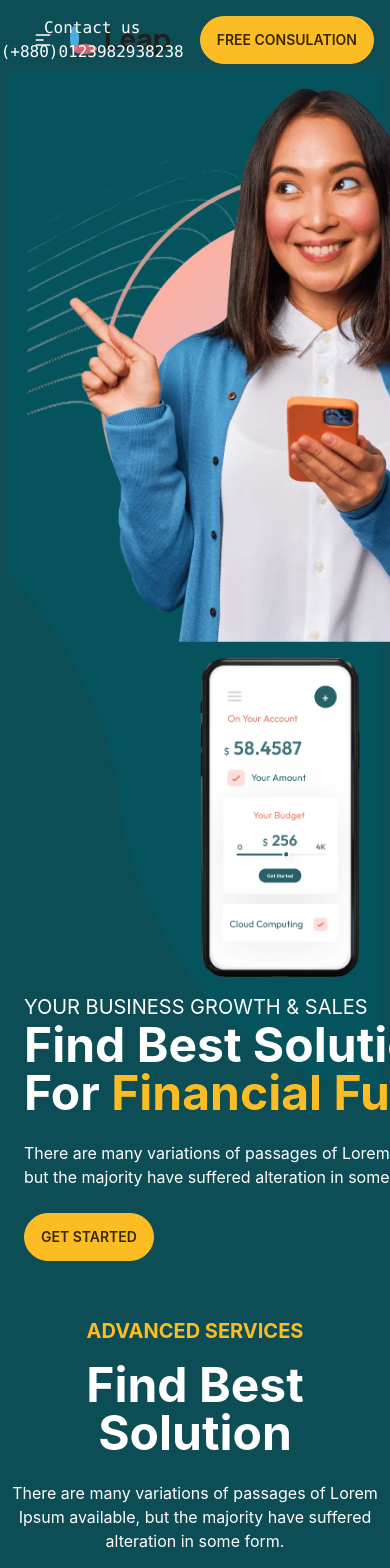
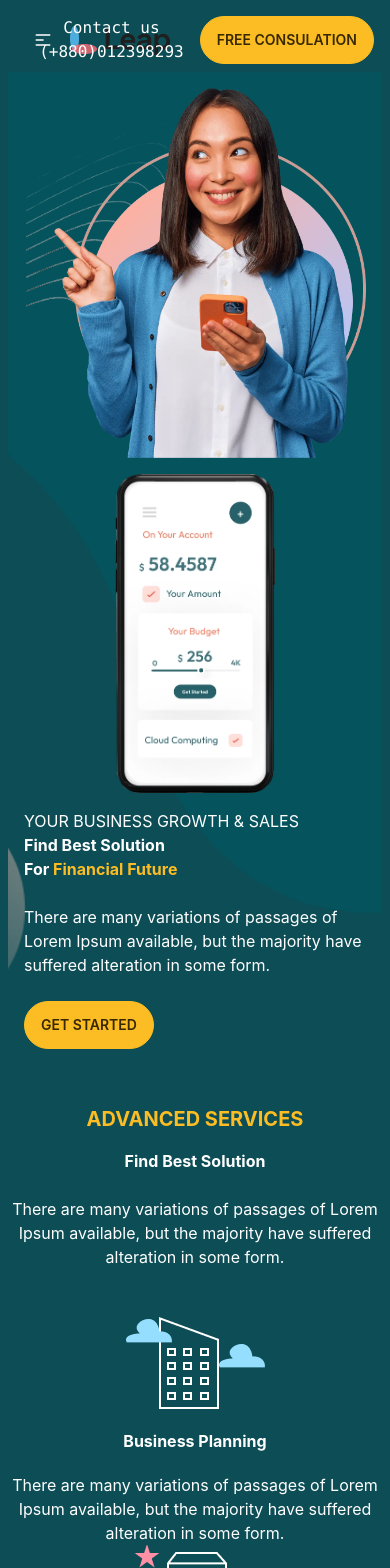
Before and after one commit to habulCoderJohnny/leap-advisor-app, a React (Create React App) app: page / in a window 390 px wide. Shown: the top 1568 px of the page. Built offline with nearby package versions, Linux system fonts and the light colour scheme.

Commit message:
try to some responsive

```diff
--- a/src/component/Home/AdvanceServices.js
+++ b/src/component/Home/AdvanceServices.js
@@ -15,23 +15,23 @@ const AdvanceServices = () => {
     return (
         <div className='mt-10' >
             <h1 className="text-xl text-warning font-bold mb-4">ADVANCED SERVICES</h1>
-            <h1 className="text-5xl font-bold">
+            <h1 className="lg:text-5xl font-bold">
                 Find Best Solution </h1>
             <p className="py-6">There are many variations of passages of Lorem Ipsum available, but the majority have suffered alteration in some form.</p>
 
             <div data-aos="zoom-in-up" data-aos-delay="300" className='grid grid-cols-1  lg:grid-cols-3 my-6'>
 
 
-                <div  >
+                <div>
                     <img className='mx-auto' src={cloudBuilding} />
-                    <h1 className="text-3xl font-bold py-5">Business Planning</h1>
+                    <h1 className="lg:text-3xl font-bold py-5">Business Planning</h1>
                     <p>There are many variations of passages of Lorem Ipsum available, but the majority have suffered alteration in some form.</p>
                 </div>
 
 
                 <div>
                     <img className='mx-auto' src={star} />
-                    <h1 className="text-3xl font-bold py-5">Financial Planning</h1>
+                    <h1 className="lg:text-3xl font-bold py-5">Financial Planning</h1>
                     <p>There are many variations of passages of Lorem Ipsum available, but the majority have suffered alteration in some form.</p>
                 </div>
 
--- a/src/component/Home/Banner.js
+++ b/src/component/Home/Banner.js
@@ -15,14 +15,16 @@ const Banner = () => {
     return (
         <div style={{ backgroundImage: `url(${bannerbg})` }} className="hero min-h-screen">
   <div className="hero-content flex-col lg:flex-row-reverse">
-    <img data-aos="zoom-in-up"  data-aos-delay="300"  src={bannerWomen} className="max-w-lg rounded-lg" />
+    <img data-aos="zoom-in-up"  data-aos-delay="300"  src={bannerWomen} className="w-full max-w-xl rounded-lg" />
     <img src={banerphone} className="max-w-sm rounded-sm w-40" />
     <div   data-aos="zoom-in-down" data-aos-offset="200"
     data-aos-delay="300" className='text-left'>
-      <h1 className="text-xl">YOUR BUSINESS GROWTH & SALES</h1>
-      <h1 className="text-5xl font-bold">
+
+      <h1 className="lg:text-xl">YOUR BUSINESS GROWTH & SALES</h1>
+
+      <h1 className="lg:text-5xl font-bold">
 Find Best Solution <br /> For
-      <span className='text-5xl font-bold text-warning'> Financial Future</span>
+      <span className='lg:text-5xl font-bold text-warning'> Financial Future</span>
       </h1>
       <p className="py-6">There are many variations of passages of Lorem Ipsum available, but the majority have suffered alteration in some form.</p>
       <CustomButton></CustomButton>
--- a/src/component/Home/Business.js
+++ b/src/component/Home/Business.js
@@ -21,7 +21,7 @@ const Business = () => {
 
         <div className='text-left' data-aos="fade-right" data-aos-delay="300"  >
           <h1 className="text-xl text-warning font-bold mb-4">GROWING ONLINE</h1>
-          <h1 className="text-5xl text-black font-bold">
+          <h1 className="lg:text-5xl text-black font-bold">
             Steps To Build A<br />  <span className='underline decoration-wavy decoration-warning'>Successful</span> Business & Digital Product
           </h1>
 
--- a/src/component/Home/BusinessGrowup.js
+++ b/src/component/Home/BusinessGrowup.js
@@ -20,8 +20,8 @@ const BusinessGrowup = () => {
     </div>
     <div data-aos="fade-right" data-aos-delay="300"  className='text-left  px-6'>
     <h1 className="text-xl text-warning font-bold mb-4">YOUR BUSINESS GROWTH</h1>
-    <h1 className="text-5xl text-black font-bold">
-    Financial Solutions To <br /> Grownup <span className='underline decoration-wavy decoration-warning'>Your Business</span>
+    <h1 className="lg:text-5xl text-black font-bold">
+    Financial Solutions To <br /> Grownup <span className='underline decoration-warning'>Your Business</span>
     </h1>
     <p className="py-6 text-black">There are many variations of passages of Lorem Ipsum available, but the majority have suffered alteration in some form.</p>
 
@@ -30,22 +30,17 @@ const BusinessGrowup = () => {
     <div className="stats stats-vertical lg:stats-horizontal shadow">
 
   <div className="stat">
-    <div className="text-5xl font-bold text-warning">254+</div>
+    <div className="lg:text-5xl font-bold text-warning">254+</div>
     <div className="text-3xl text-black font-bold">Projects Completed</div>
     <p className="py-6">There are many variations of passages of Lorem Ipsum available, but the majority have suffered alteration in some form.</p>
   </div>
 
   <div className="stat">
-    <div className="text-5xl font-bold text-warning">98%</div>
+    <div className="lg:text-5xl font-bold text-warning">98%</div>
     <div className="text-3xl text-black font-bold">Positive Feedback</div>
     <p className="py-6">There are many variations of passages of Lorem Ipsum available, but the majority have suffered alteration in some form.</p>
   </div>
   </div>
-
-
-
-
-
     </div>
   </div>
 </div>
--- a/src/component/Home/CustomerSection.js
+++ b/src/component/Home/CustomerSection.js
@@ -15,7 +15,7 @@ const CustomerSection = () => {
             <div className="hero min-h-screen bg-white" style={{ backgroundImage: `url(${sectionBg})` }} >
   <div  className="hero-content flex-col lg:flex-row">
     <div  data-aos="fade-left"  data-aos-delay="200"  className='w-50'>
-    <img src={sectionImg} className="max-w-lg rounded-lg" />
+    <img src={sectionImg} className="w-full max-w-7xl rounded-lg" />
     </div>
 
 <div data-aos="fade-right" data-aos-delay="200" className='text-left pl-10'>
@@ -40,16 +40,7 @@ const CustomerSection = () => {
 </ul>
 
 
-
-
-
-
         </div>
-
-
-
-
-
     </div>
   </div>
 </div>
--- a/src/component/Home/Navbar.js
+++ b/src/component/Home/Navbar.js
@@ -51,7 +51,7 @@ const Navbar = () => {
 
   <div className="navbar-end">
   <h5 className='font-mono'>Contact us
-  <p>(+880)0123982938238</p></h5>
+  <p>(+880)012398293</p></h5>
   <button className="btn btn-warning rounded-full ml-4 p-4">Free Consulation</button>
   </div>
 </div>
--- a/src/component/Home/Services.js
+++ b/src/component/Home/Services.js
@@ -11,7 +11,7 @@ const Services = () => {
   return (
     <div className='bg-white'>
       <h1 className="pt-10 text-xl text-warning font-bold mb-4">OUR SERVICES</h1>
-      <h1 className="text-5xl text-black font-bold">
+      <h1 className="lg:text-5xl text-black font-bold">
         Provide Awesome Service <br />With<span className='underline decoration-wavy decoration-warning'> Our Tools</span>
       </h1>
       <p className="py-6 text-black">There are many variations of passages of Lorem Ipsum available, but the majority have suffered alteration in some form.</p>
```
